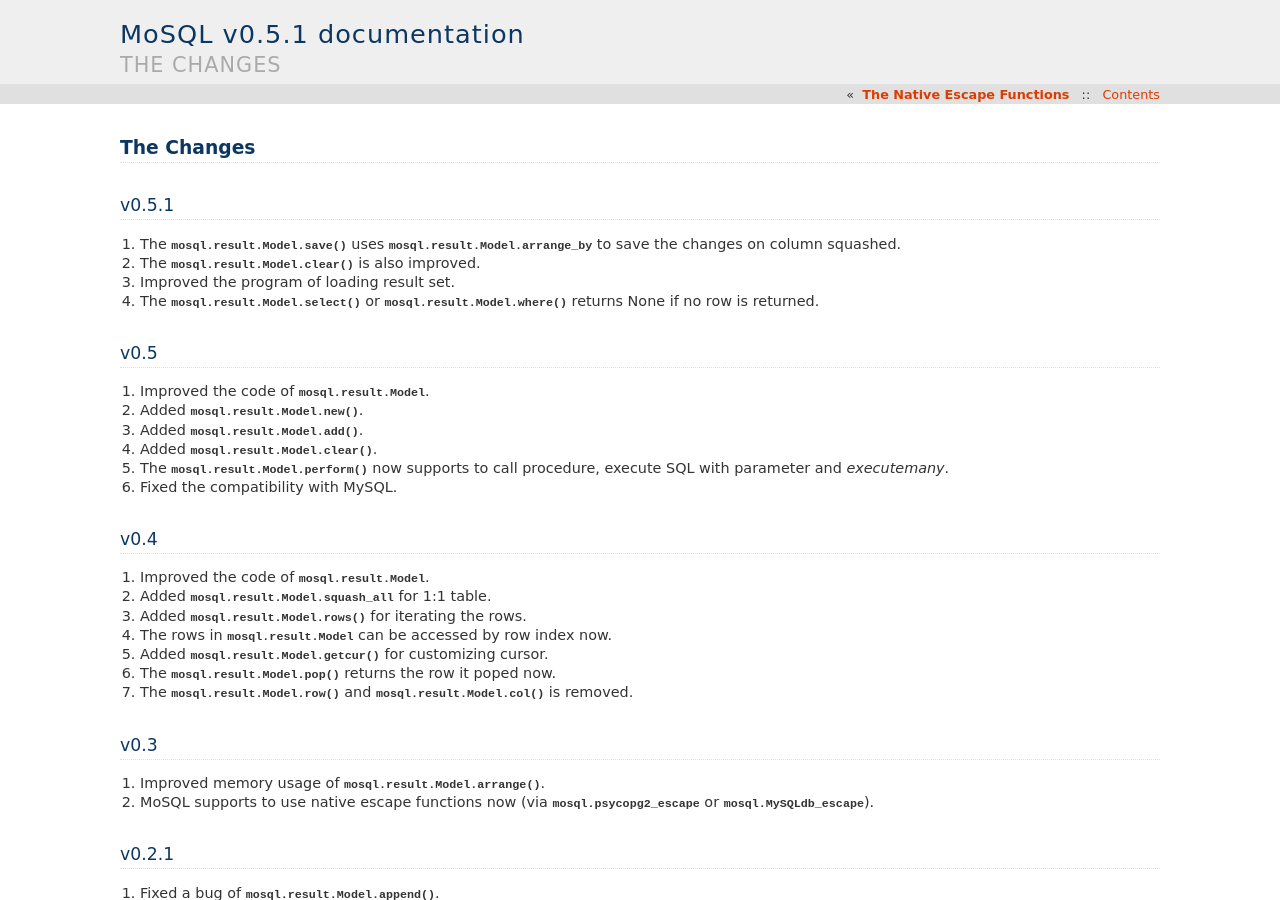
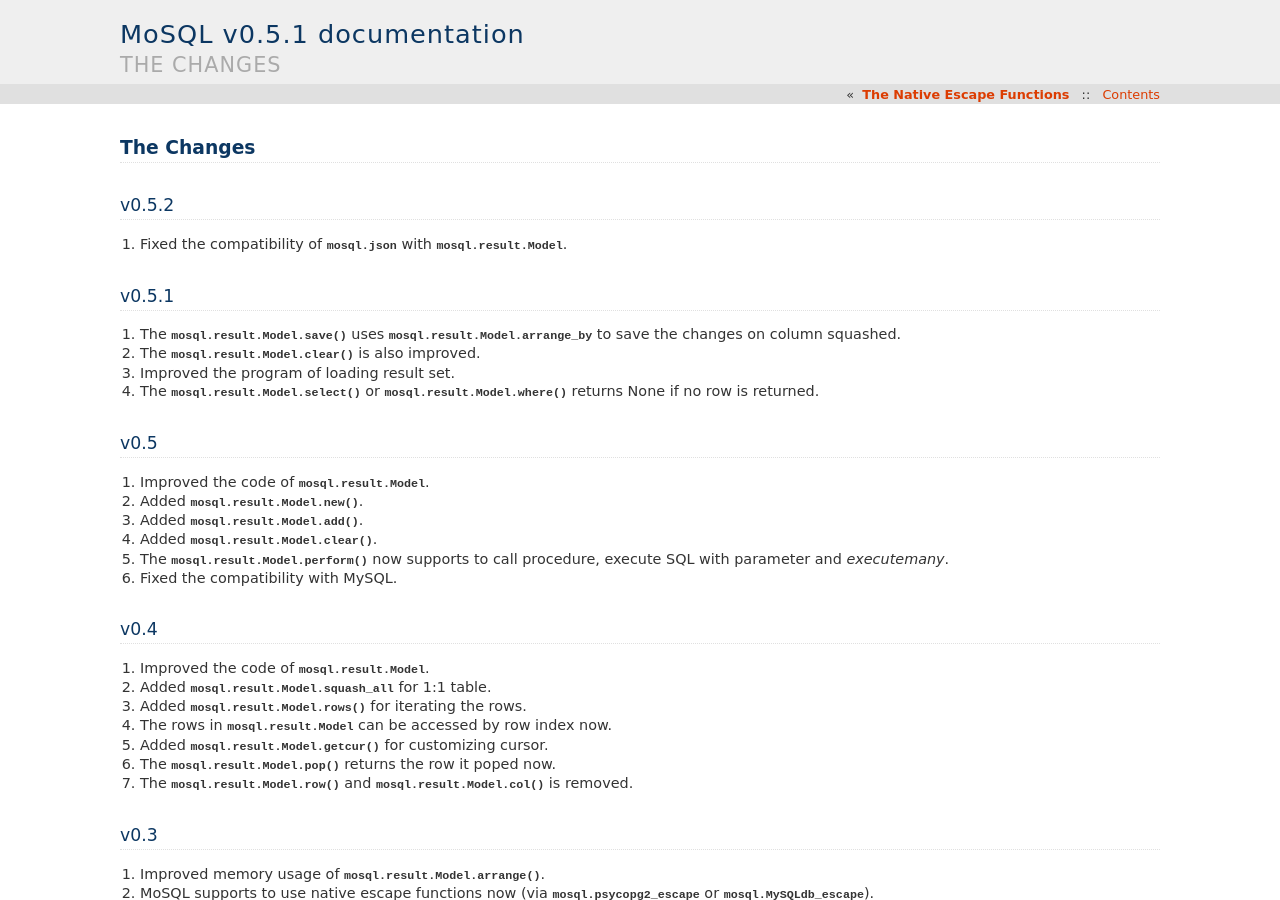
Before and after one commit to moskytw/mosql, a Sphinx documentation site: the page built from docs/changes.rst, in a window 1280 px wide and 900 px high. Built offline with Sphinx 7.4.7, drawn with Linux system fonts in a browser that asks for light colours.

Commit message:
updated change log

```diff
--- a/docs/changes.rst
+++ b/docs/changes.rst
@@ -1,6 +1,12 @@
 
 The Changes
 ===========
+
+v0.5.2
+------
+
+1. Fixed the compatibility of :mod:`mosql.json` with
+   :class:`mosql.result.Model`.
 
 v0.5.1
 ------
```
